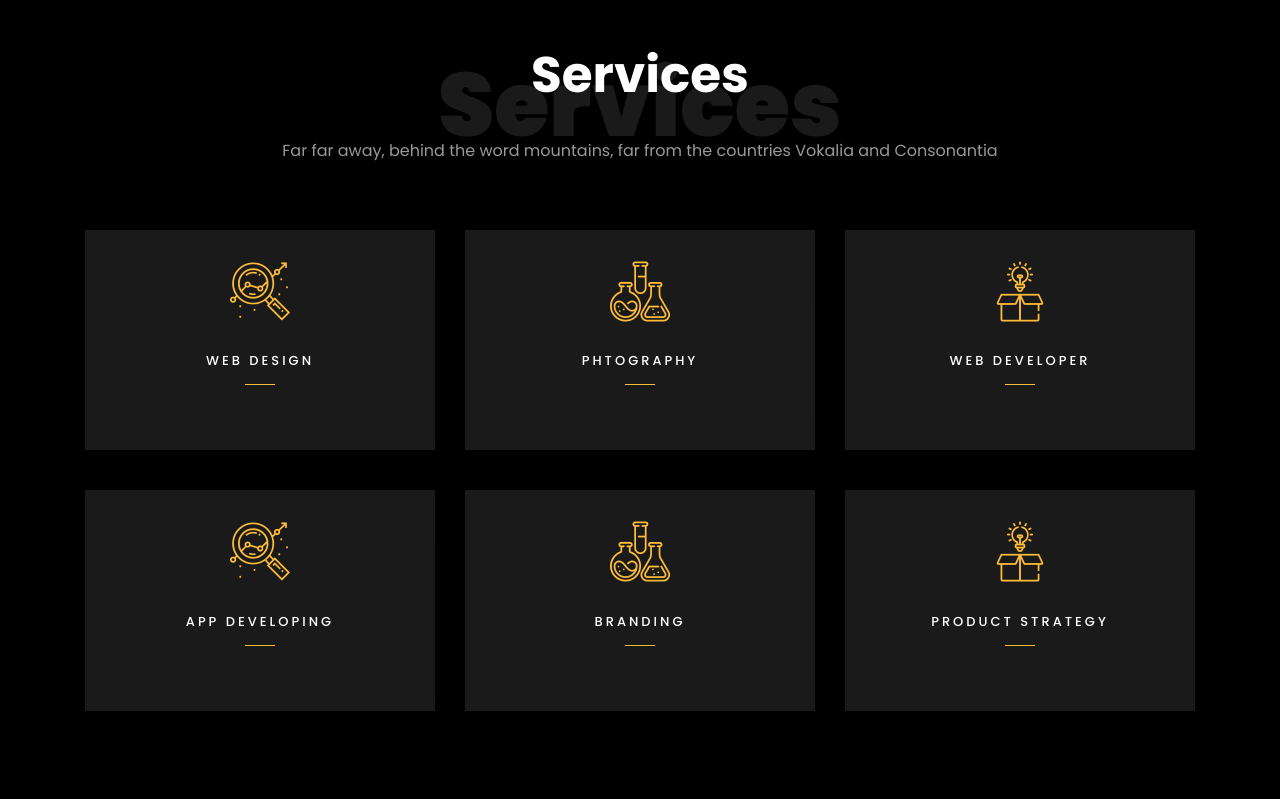
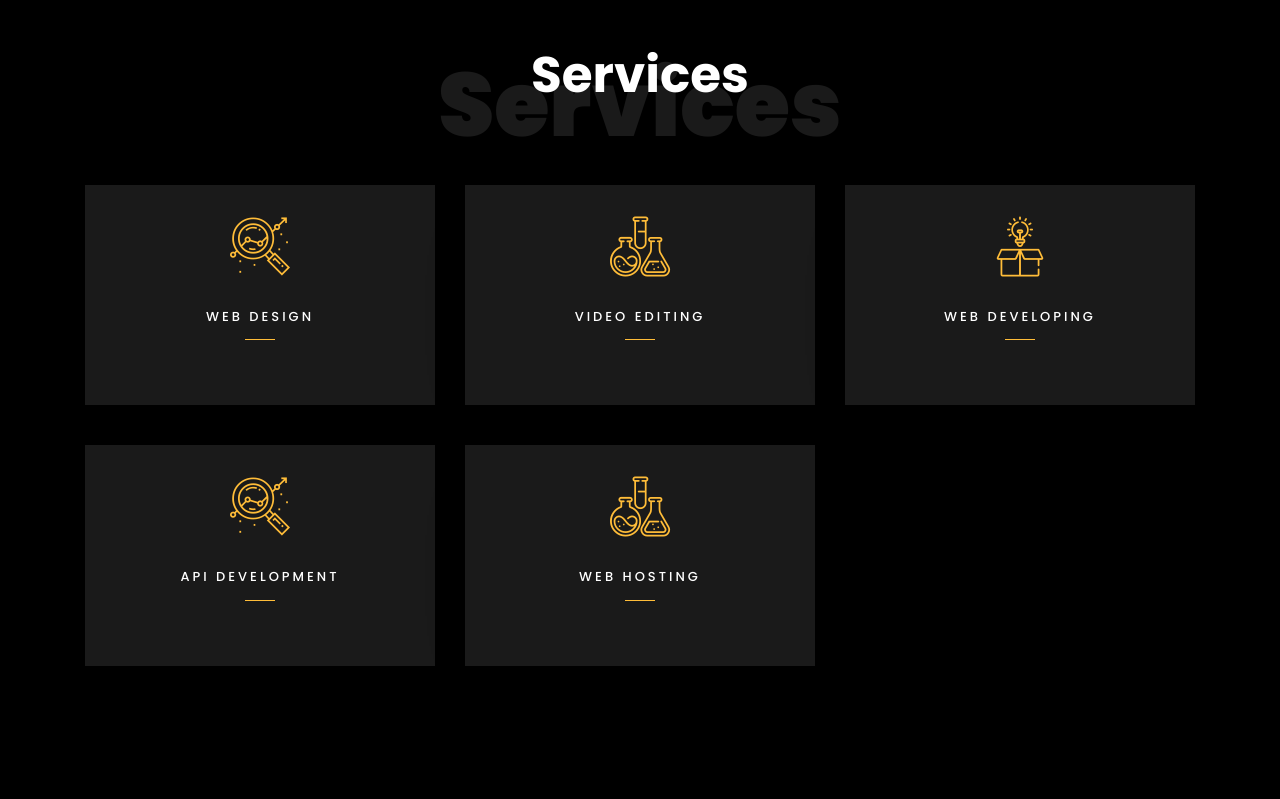
Before and after one commit to SristiGhimire/sristi, a plain HTML site: page index.html in a window 1280 px wide. Shown: the part 1420-2219 px from the top of the page. Drawn offline with nearby package versions, Linux system fonts and the light colour scheme; files whose address does not match are found by name.

Commit message:
services

```diff
--- a/index.html
+++ b/index.html
@@ -79,7 +79,7 @@
 <body data-spy="scroll" data-target=".site-navbar-target" data-offset="300">
     <nav class="navbar navbar-expand-lg navbar-dark ftco_navbar ftco-navbar-light site-navbar-target" id="ftco-navbar">
 		<div class="container">
-			<a class="navbar-brand" href="index.html">Sristii</a>
+			<a class="navbar-brand" href="index.html">Sristi</a>
 			<button class="navbar-toggler js-fh5co-nav-toggle fh5co-nav-toggle" type="button" data-toggle="collapse" data-target="#ftco-nav" aria-controls="ftco-nav" aria-expanded="false" aria-label="Toggle navigation">
 				<span class="oi oi-menu"></span> Menu
 			</button>
@@ -249,7 +249,7 @@
           <div class="col-md-12 heading-section text-center ftco-animate">
           	<h1 class="big big-2">Services</h1>
             <h2 class="mb-4">Services</h2>
-            <p>Far far away, behind the word mountains, far from the countries Vokalia and Consonantia</p>
+            <!-- <p>Far far away, behind the word mountains, far from the countries Vokalia and Consonantia</p> -->
           </div>
         </div>
     		<div class="row">
@@ -269,7 +269,7 @@
 								<i class="flaticon-flasks"></i>
 							</span>
 							<div class="desc">
-								<h3 class="mb-5">Phtography</h3>
+								<h3 class="mb-5">Video Editing</h3>
 							</div>
 						</a>
 					</div>
@@ -279,7 +279,7 @@
 								<i class="flaticon-ideas"></i>
 							</span>
 							<div class="desc">
-								<h3 class="mb-5">Web Developer</h3>
+								<h3 class="mb-5">Web Developing</h3>
 							</div>
 						</a>
 					</div>
@@ -290,7 +290,7 @@
 								<i class="flaticon-analysis"></i>
 							</span>
 							<div class="desc">
-								<h3 class="mb-5">App Developing</h3>
+								<h3 class="mb-5">API Development</h3>
 							</div>
 						</a>
 					</div>
@@ -300,11 +300,11 @@
 								<i class="flaticon-flasks"></i>
 							</span>
 							<div class="desc">
-								<h3 class="mb-5">Branding</h3>
+								<h3 class="mb-5">Web Hosting</h3>
 							</div>
 						</a>
 					</div>
-					<div class="col-md-4 text-center d-flex ftco-animate">
+					<!-- <div class="col-md-4 text-center d-flex ftco-animate">
 						<a href="#" class="services-1">
 							<span class="icon">
 								<i class="flaticon-ideas"></i>
@@ -313,7 +313,7 @@
 								<h3 class="mb-5">Product Strategy</h3>
 							</div>
 						</a>
-					</div>
+					</div> -->
 				</div>
     	</div>
     </section>
```
